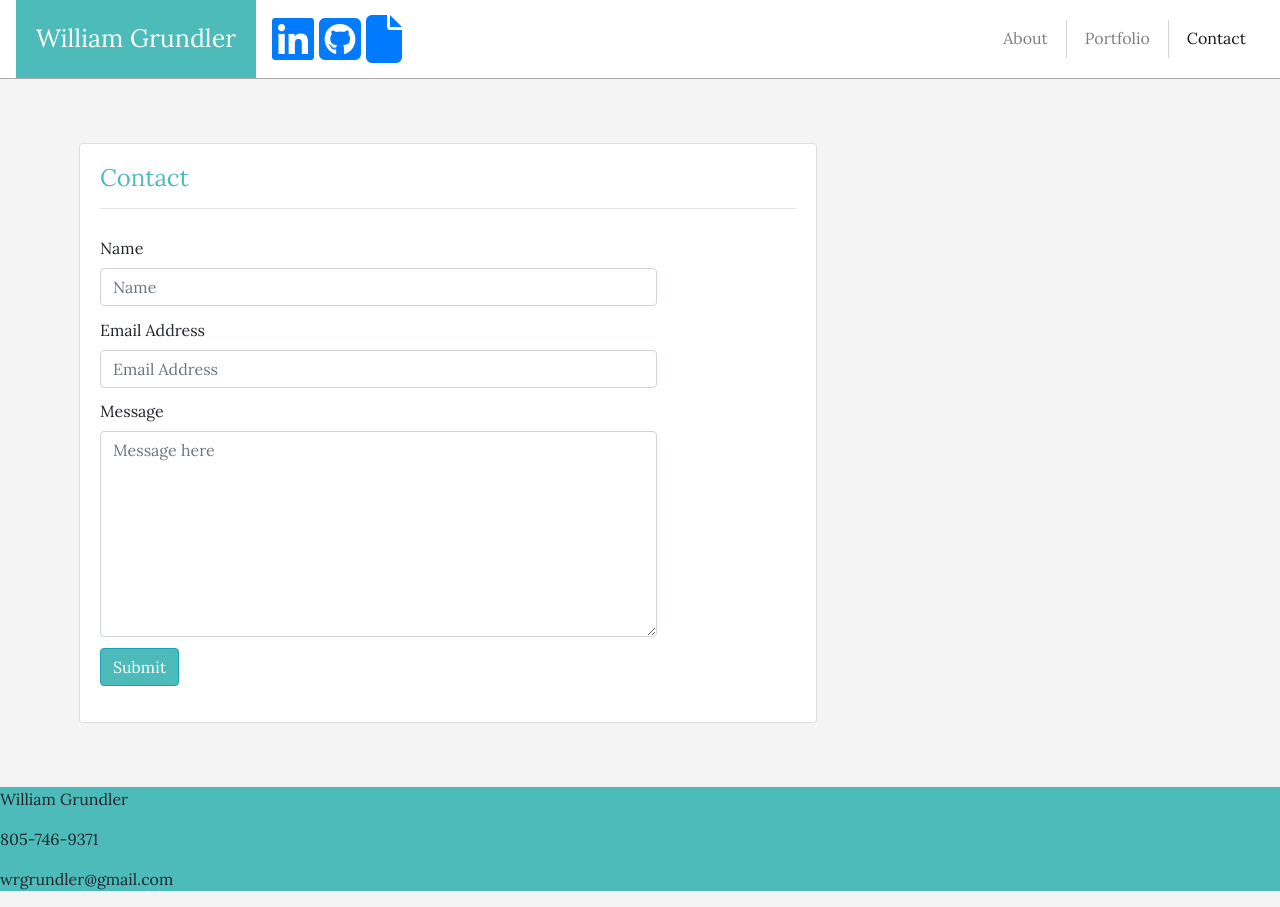
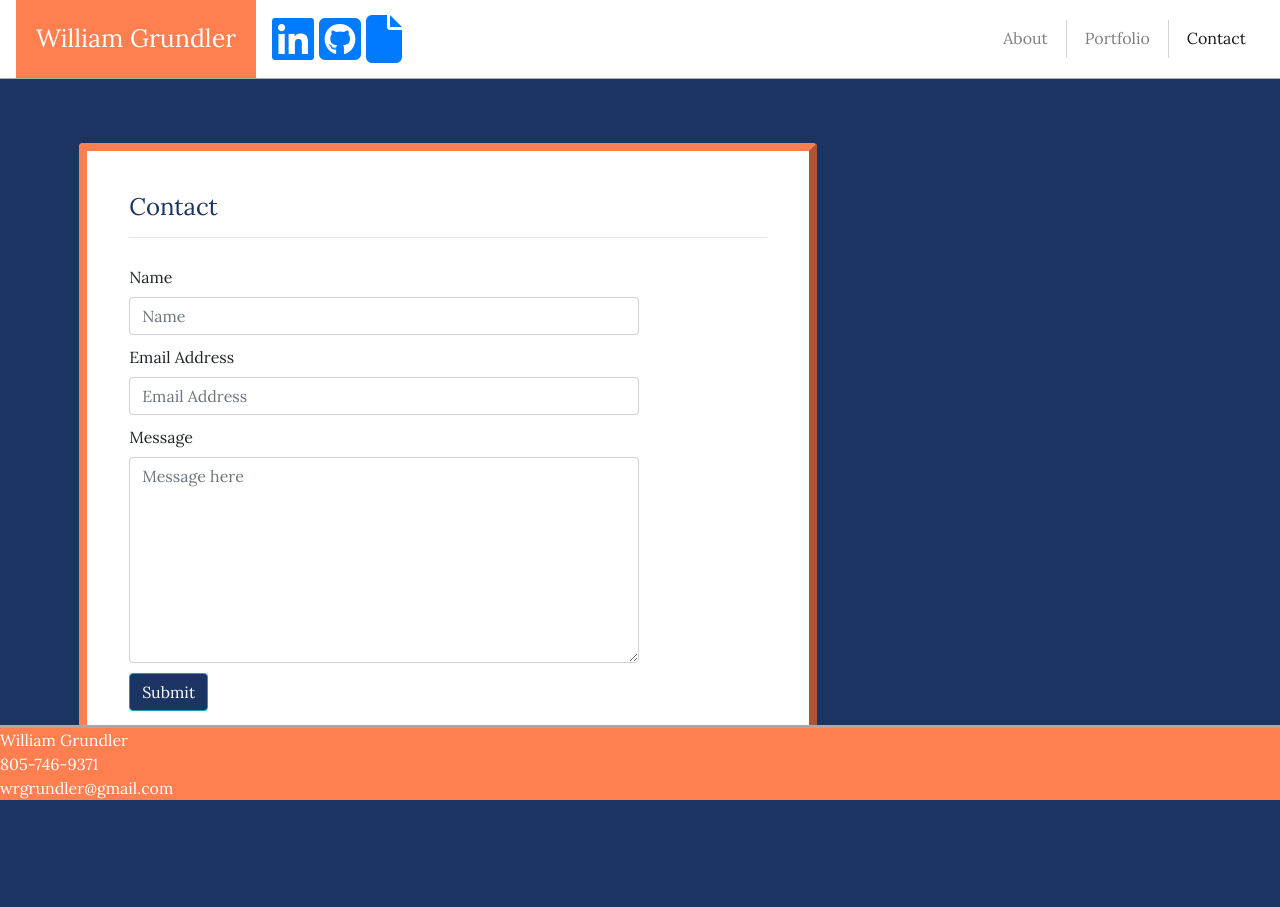
Before and after one commit to wrg93/landingSite, a React (Create React App) app in the folder client/: page /contact in a window 1280 px wide. After the commit the page ends 841 px from the top, so only its background shows below. Built offline with nearby package versions, Linux system fonts and the light colour scheme.

Commit message:
updated portfolio to inculde project description on hover

```diff
--- a/client/src/components/Connect/Connect.js
+++ b/client/src/components/Connect/Connect.js
@@ -1,6 +1,7 @@
 
 import React from "react";
 import "./Connect.css"
+
 
 function Connect(){
 
@@ -9,7 +10,7 @@ function Connect(){
         <span>
               <a href="https://www.linkedin.com/in/william-grundler-249154156/" id="linkedin" target="_blank" title="Linkedin Profile" rel="noopener noreferrer"><i className="fab fa-linkedin fa-3x"></i></a>
               <a href="https://github.com/wrg93" target="_blank" id="github" title="Github" rel="noopener noreferrer"><i className="fab fa-github-square fa-3x"></i></a>
-              <a href="https://docs.google.com/document/d/1Qt3UpD3EHXb_2MUtGjv8LOsX1CXt-4YljRsfeClwURY/edit?usp=sharing" target="_blank" title="resume"rel="noopener noreferrer"><i className="fa fa-file fa-3x"></i></a>
+              <a href="https://docs.google.com/document/d/1pzqIrfJIrk2DM4tbkrLNwTQAh3ShzqMdUbEWi02uAJ8/edit" target="_blank" title="resume"rel="noopener noreferrer"><i className="fa fa-file fa-3x"></i></a>
 
         </span>
     )
--- a/client/src/components/Footer/Footer.css
+++ b/client/src/components/Footer/Footer.css
@@ -1,5 +1,24 @@
 .footer {
-    min-height: 100px;
-    background: #4cbbb9;;
-    position: relative;
+    max-height: 10%;
+    background: coral;
+    position: fixed;
+    bottom: 0;
+    width: 100%;
+    border-top: solid darkgray;
+
   }
+
+  .span-email{
+    color: white;
+    margin-bottom: 0px;
+  }
+
+  .span-name{
+    color: white;
+    margin-bottom: 0px;
+  }
+
+.span-phone{
+  color: white;
+  margin-bottom: 0px;
+}
--- a/client/src/components/Nav/Nav.css
+++ b/client/src/components/Nav/Nav.css
@@ -9,7 +9,7 @@
 }
 
 .navbar-brand{
-    background-color: #4cbbb9;
+    background: coral;
     padding: 20px;
     font-size: 25px;
 }
@@ -36,3 +36,10 @@
     padding-left: 0px;
     padding-right: 0Px
 }
+
+
+.treble {
+    content: "\1D11E";
+    height: 30px;
+    color: white;
+    }
--- a/client/src/components/Project.js
+++ b/client/src/components/Project.js
@@ -7,8 +7,13 @@ function Project(props){
         <div className="row row-image">
           {props.portfolio.map(item=>
             <div className="col-md-6 portfolio-text-image">
-              <img className="img-thumbnail portfolio-image" src={item.img} alt={item.appTitle} />
-              <a href={item.appLink} key={item.appLink} target="_blank" rel="noopener noreferrer"><h2 className="card-text">{item.appTitle}</h2></a>
+
+
+                <div className="portfolio-sample">
+                  <img className="img-thumbnail portfolio-image"src={item.img} alt={item.appTitle} />
+                  <p>{item.description}</p>
+                </div>
+              <a href={item.appLink} key={item.appLink} target="_blank" rel="noopener noreferrer"><h2 className="card-text">{item.appTitle}</h2> <p></p></a>
               <a href={item.appRepo} target="_blank" rel="noopener noreferrer"><h6 className="card-text">Project Repository</h6></a>
             </div>
           )}
--- a/client/src/components/pages/About/About.css
+++ b/client/src/components/pages/About/About.css
@@ -0,0 +1,4 @@
+.card-header{
+    color: #1b3461;
+    background-color: white;
+}
--- a/client/src/components/pages/About/About.js
+++ b/client/src/components/pages/About/About.js
@@ -11,7 +11,7 @@ function About(){
       <section className="main-body">
       <div className="container">
         <div className="row">
-            <div className="card border-dark mb-3">
+            <div className="card border-coral mb-3">
 
                     <div className="card-header">About Me
                     </div>
--- a/client/src/components/pages/Contact/Contact.css
+++ b/client/src/components/pages/Contact/Contact.css
@@ -8,9 +8,22 @@ button {
 }
 
 .btn-info{
-    background-color: #4cbbb9;
+  background-color: #1b3461;
+
 }
 
 .form-group{
     width: 80%;
 }
+
+.card-title{
+  color: #1b3461;
+}
+
+.card{
+    border: 8px outset coral;
+    width: 100%;
+    padding: 3%;
+    background-color: white;
+    margin-bottom: 0px;
+}
--- a/client/src/components/pages/Portfolio/Portfolio.css
+++ b/client/src/components/pages/Portfolio/Portfolio.css
@@ -1,46 +1,69 @@
 
 .portfolio-container{
-    border: 1px outset black;
+    border: 8px outset coral;
     width: 80%;
     padding: 3%;
-    background-color: #4cbbb9;
-    ;
+    background-color: white;
     margin-bottom: 35px;
 }
 
 .portfolio-image {
     width: 490px;
     height: 350px;
-    margin-bottom: 20px;
+    margin-bottom: 0px;
+    visibility: visible;
+    -webkit-transition: visibility 0s, opacity 0.5s linear;
+    transition: visibility 0s, opacity 0.5s linear;
 }
 
+.portfolio-sample p {
+    position: absolute;
+    top: 60px;
+    width: 93.5%;
+    text-align: center;
+    font-size: 22px;
+    color: white;
+    opacity: 0;
+    visibility: hidden;
+    -webkit-transition: visibility 0s, opacity 0.5s linear;
+    transition: visibility 0s, opacity 0.5s linear;
+}
+
+
 h2 {
-    background-color: black;
+    background-color: #1b3461;
+    border-bottom: 1px solid white;
     color: white;
     position: absolute;
-    bottom: 50px;
+    bottom: 27px;
     width: 93.5%;
     text-align: center;
 }
 
+h4 {
+    color:#1b3461;
+}
+
 h6{
-    background-color: black;
+    background-color: #1b3461;
+    /* border: solid white; */
     color: white;
     position: absolute;
-    bottom: 20px;
+    bottom: 16px;
     width: 93.5%;
     text-align: center;
 }
 
 h2:hover {
-    color:#4cbbb9;
+    color:coral;
 
 }
 
 h6:hover {
-    color: #4cbbb9;
+    color: coral;
 
 }
+
 
 .portfolio-text-image {
     position: relative;
@@ -50,3 +73,21 @@ h5 {
     color: #4cbbb9;
     font-size: 24px;
 }
+
+/* .portfolio-sample:hover {
+    opacity: 0.2
+
+} */
+
+.portfolio-sample{
+    background-color: #1b3461;
+}
+
+.portfolio-sample:hover p {
+    visibility: visible;
+    opacity: 1
+}
+
+.portfolio-sample:hover .portfolio-image {
+    opacity:0.15
+}
--- a/client/src/index.css
+++ b/client/src/index.css
@@ -1,5 +1,5 @@
 body {
-  background-color: #f4f4f4;
+  background-color: #1b3461;
   font-family: 'Lora', serif;
 
 }
--- a/client/src/portfolio.json
+++ b/client/src/portfolio.json
@@ -2,36 +2,29 @@
     "img":"../../images/FidoFriend.png",
     "appLink":"https://young-refuge-69490.herokuapp.com",
     "appTitle":"FidoFriend",
-    "appRepo":"https://github.com/seongwoj/project-3"
+    "appRepo":"https://github.com/seongwoj/project-3",
+    "description": "Responsive social media web application for dog owners built with the MERN stack (mongoDB, Express, React, Node.js). Responsible for creating the database and implementing Redux for state management. Also created sign in and log in using Passport and JSON Web Token."
     },
     {
     "img":"../../images/StoryTime.png",
     "appLink":"https://fathomless-waters-70908.herokuapp.com/",
     "appTitle":"storyTime",
-    "appRepo":"https://github.com/wrg93/StoryTime"
+    "appRepo":"https://github.com/wrg93/StoryTime",
+    "description": "Responsive web application which customizes children’s stories. Built with Sequel, Sequelize, Express, JavaScript, HTML, CSS, and Bootstrap. Responsible for creating API routes to the database. Responsible for implementing Nodemailer."
     },
     {
         "img":"../../images/getPreparedApp.png",
         "appLink":"https://croatia99.github.io/project1/",
         "appTitle":"Get Prepared App",
-        "appRepo":"https://github.com/wrg93/project1"
+        "appRepo":"https://github.com/wrg93/project1",
+        "description": "Responsive web application which helps the user prepare for natural disasters in their area. Responsible for generating lists based on user input and for using local storage to add hyperlinked items to the basket. Created using JavaScript, jQuery, HTML and CSS."
     },
     {
         "img":"../../images/deployedEmployeeDirectory.png",
         "appLink":"https://wrg93.github.io/reactEmployeeDirectory/",
         "appTitle":"Employee Directory",
-        "appRepo":"https://github.com/wrg93/reactEmployeeDirectory"
-    },
-    {
-        "img":"../../images/burgerLogger.png",
-        "appLink":"https://obscure-bayou-91943.herokuapp.com/",
-        "appTitle":"Burger Logger",
-        "appRepo":"https://github.com/wrg93/burger"
-    },
-    {
-        "img":"./../images/NoteTaker.png",
-        "appLink":"https://stark-temple-17082.herokuapp.com/notes",
-        "appTitle":"noteTaker",
-        "appRepo":"https://github.com/wrg93/noteTaker"
+        "appRepo":"https://github.com/wrg93/reactEmployeeDirectory",
+        "description": "Web application which organizes employee information fetched from a 3rd-party API. The user has the ability to filter information based on various criteria. Created app using React and CSS."
     }
+
 ]
```
Also changed, not shown: 2 other files (tests, documents, lock files or other folders).
